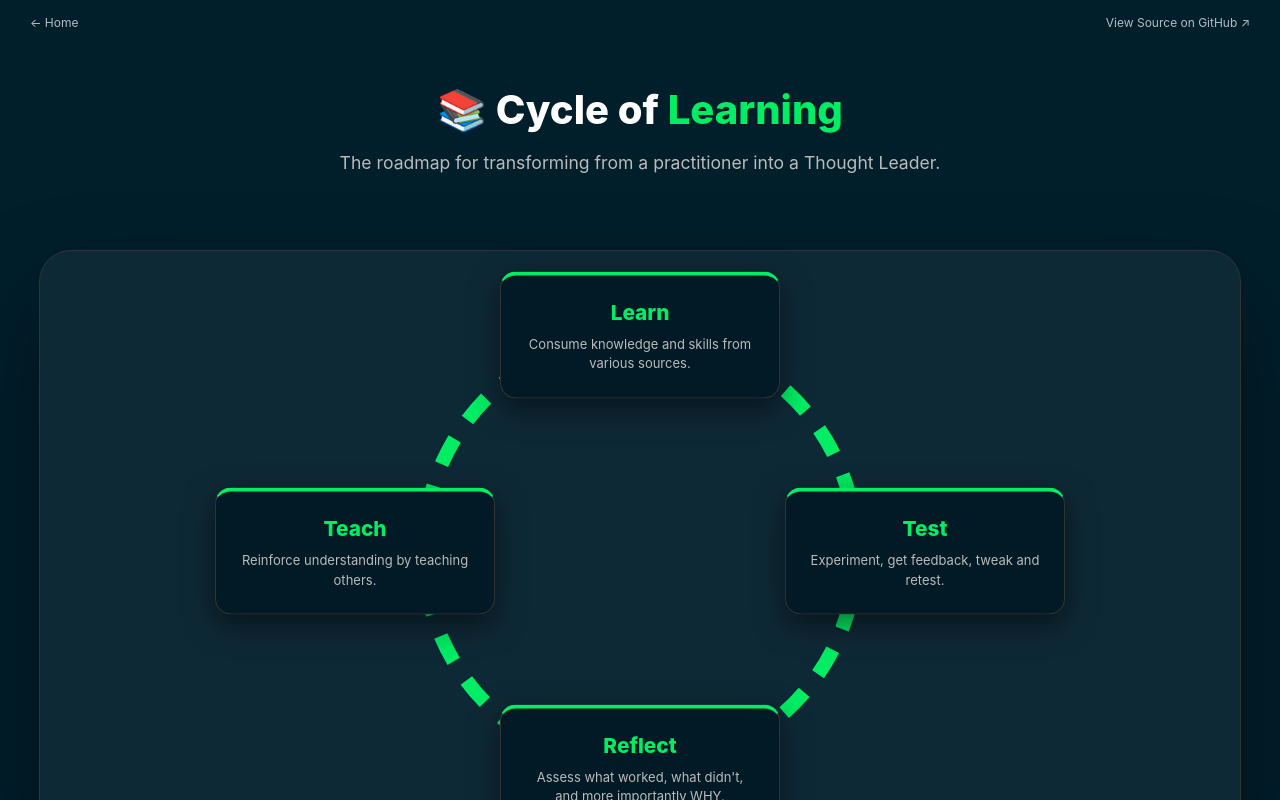
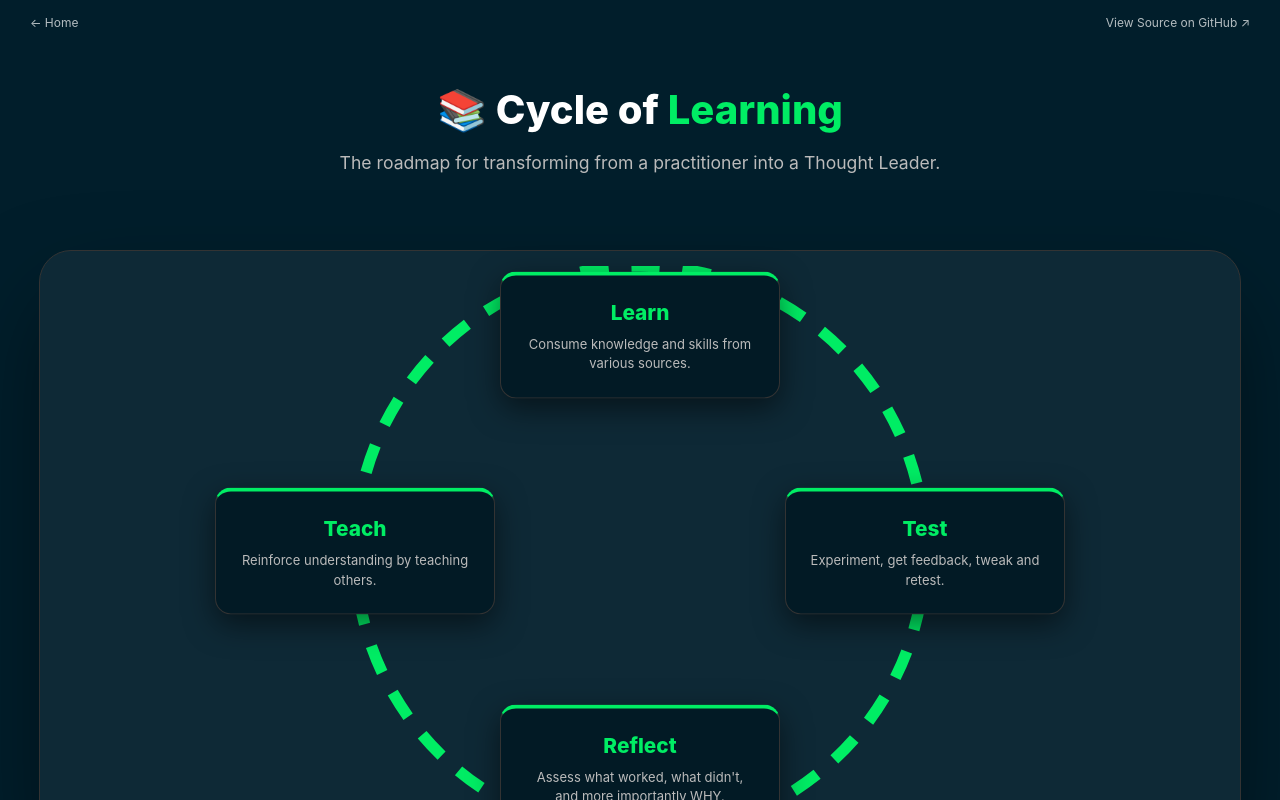
Before and after one commit to itchap/itchap, a React (Vite) app in the folder Apps/learning-cycle/: page / in a window 1280 px wide. Built offline with nearby package versions, Linux system fonts and the light colour scheme.

Commit message:
circle
circle

```diff
--- a/Apps/learning-cycle/src/App.jsx
+++ b/Apps/learning-cycle/src/App.jsx
@@ -140,10 +140,10 @@ const cycleData = [
             {/* BRANDED CIRCLE PATH */}
             <svg viewBox="0 0 100 100" style={{ position: 'absolute', top: 0, left: 0, width: '100%', height: '100%', pointerEvents: 'none' }}>
               <circle
-                cx="50" cy="50" r="38"
+                cx="50" cy="50" r="50"
                 fill="none"
                 stroke={theme.accent}
-                strokeWidth="2.5"
+                strokeWidth="2"
                 strokeDasharray="5 4"
                 opacity="1" /* Increased visibility to match latest style */
               />
```
